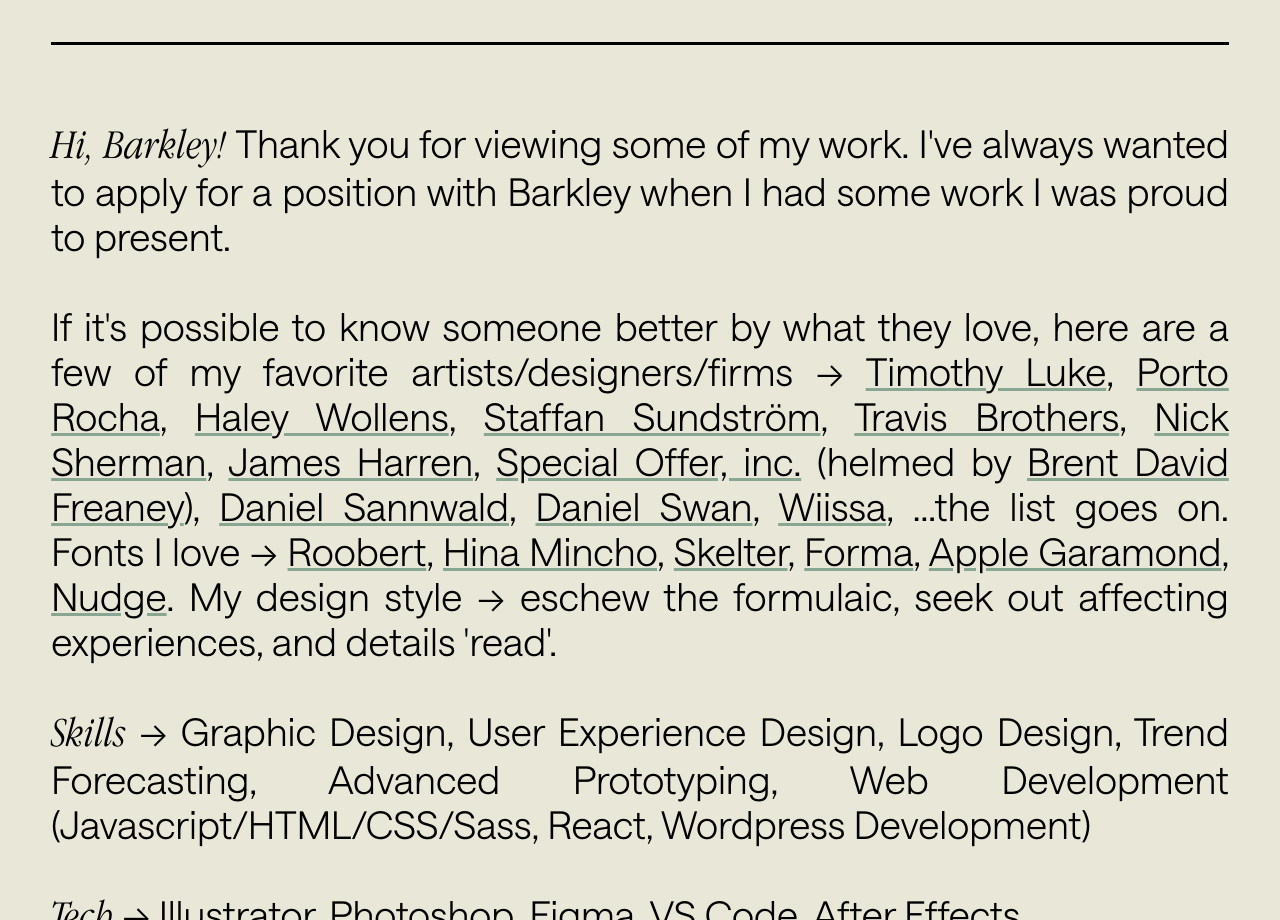
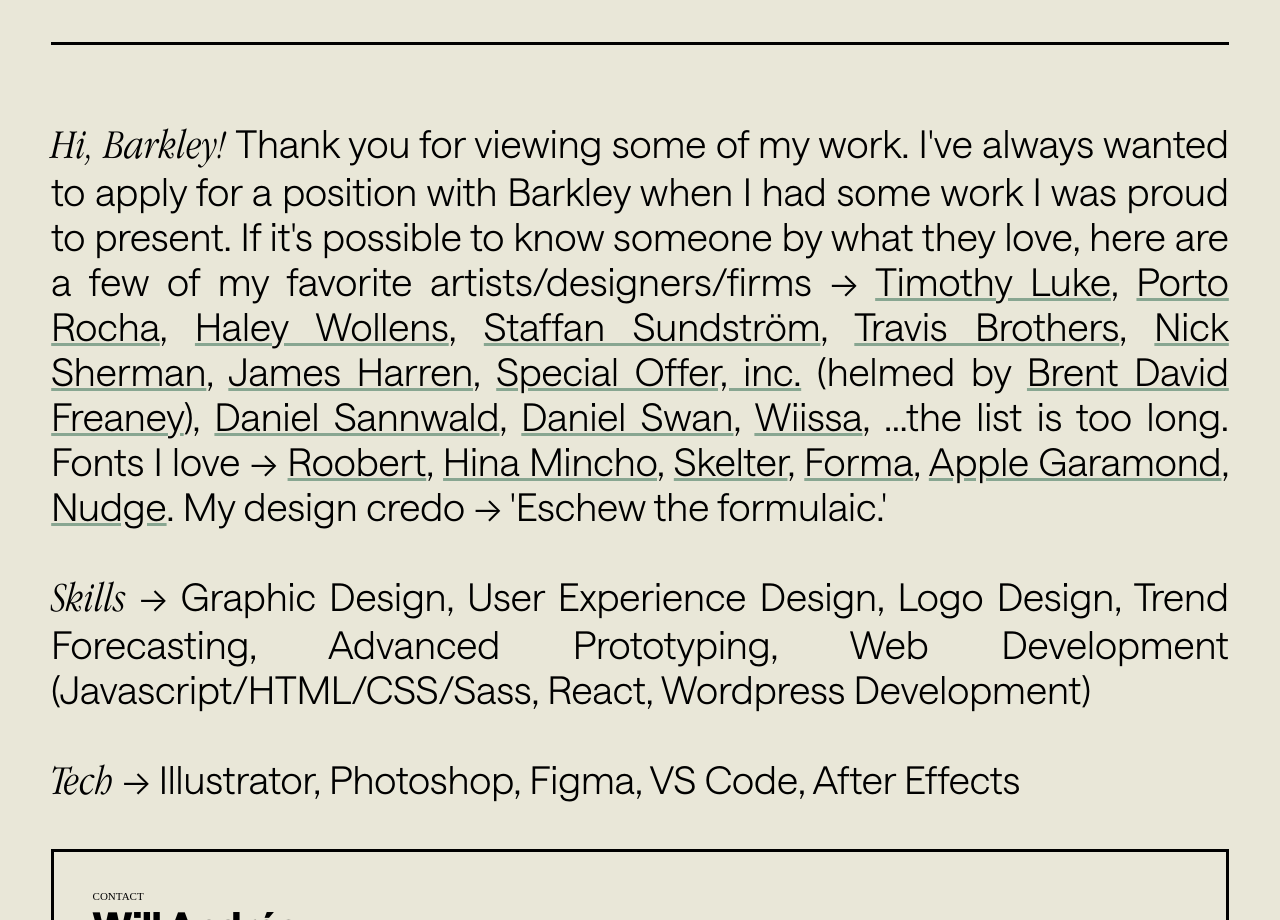
Before and after one commit to sucrete/p4bmk2, a Next.js app: page / in a window 1280 px wide. Shown: the part 7446-8366 px from the top of the page. Built offline with nearby package versions, Linux system fonts and the light colour scheme; a web font is replaced by a local one.

Commit message:
last commit?

```diff
--- a/pages/index.js
+++ b/pages/index.js
@@ -117,10 +117,9 @@
             <div>
               <span className="_1">Hi, Barkley!</span> Thank you for viewing
               some of my work. I{"'"}ve always wanted to apply for a position
-              with Barkley when I had some work I was proud to present.
-              <br />
-              <br /> If it{"'"}s possible to know someone better by what they
-              love, here are a few of my favorite artists/designers/firms →{" "}
+              with Barkley when I had some work I was proud to present. If it
+              {"'"}s possible to know someone by what they love, here are a few
+              of my favorite artists/designers/firms →{" "}
               <Link href="https://tmthyl.uk/" passHref>
                 <a target="_blank" rel="noopener noreferrer">
                   Timothy Luke
@@ -192,7 +191,7 @@
                   Wiissa
                 </a>
               </Link>
-              , ...the list goes on. Fonts I love →{" "}
+              , ...the list is too long. Fonts I love →{" "}
               <span
                 className="roobert font"
                 onMouseEnter={index.roobert.yay}
@@ -240,8 +239,7 @@
               >
                 Nudge
               </span>
-              . My design style → eschew the formulaic, seek out affecting
-              experiences, and details {"'"}read{"'"}.
+              . My design credo → {"'"}Eschew the formulaic.{"'"}
             </div>
             <br />
             <div>
```
